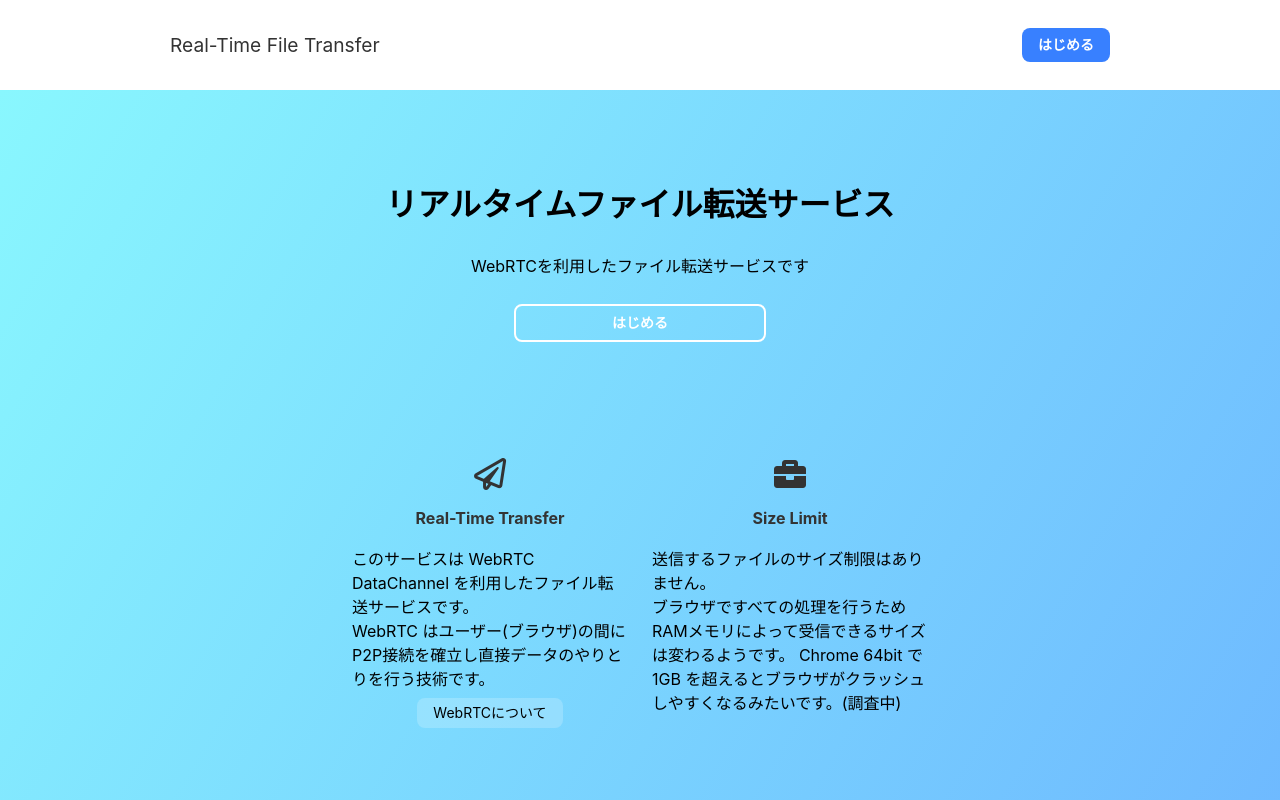
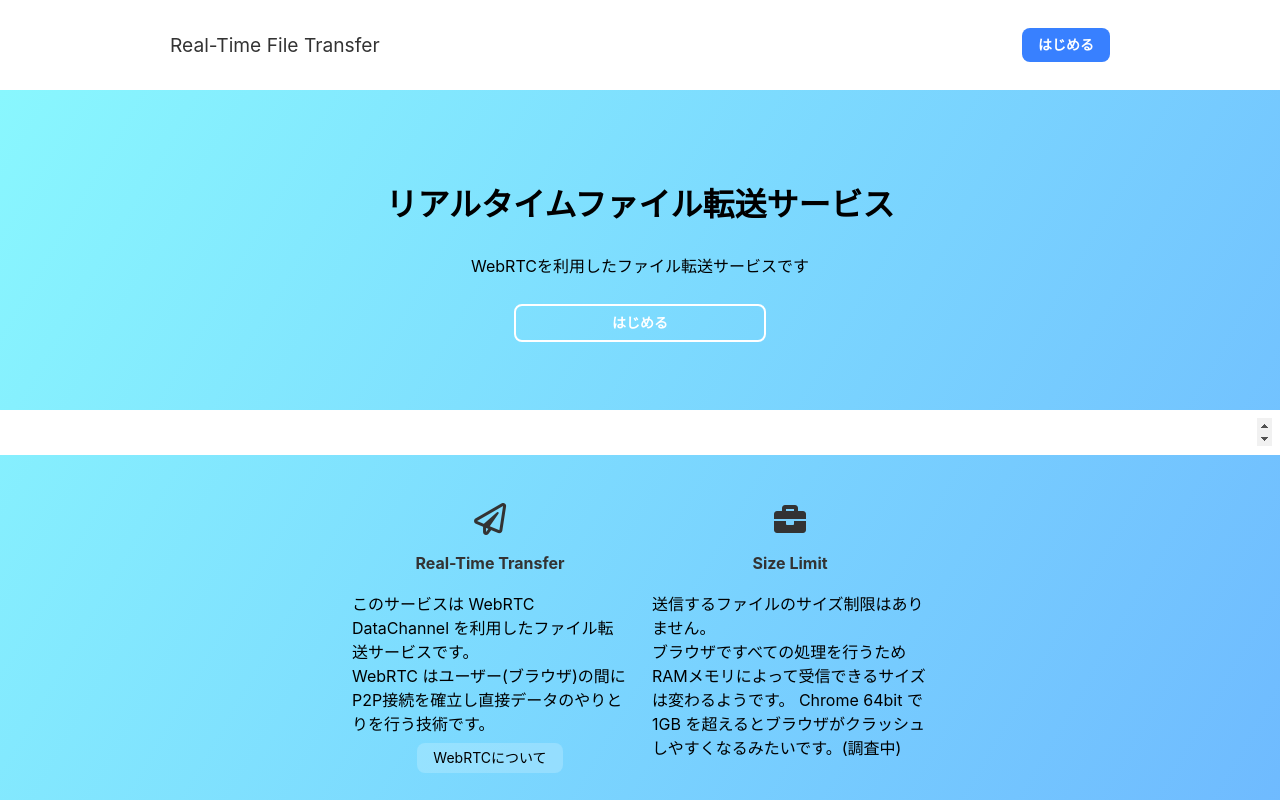
Before and after one commit to ryo4004/rts, a React (Create React App) app in the folder client/: page / in a window 1280 px wide. Shown: the top 800 px of the page. Built offline with nearby package versions, Linux system fonts and the light colour scheme.

Commit message:
ホーム画面にid入力inputを追加

```diff
--- a/client/src/Actions/Status.ts
+++ b/client/src/Actions/Status.ts
@@ -1,3 +1,5 @@
+import { push } from 'react-router-redux'
+
 import { divisionWidth } from '../Library/Library'
 
 import type { Dispatch } from 'redux'
@@ -57,3 +59,9 @@ const setAvailable = (available: boolean) => ({
   type: ACTION_TYPE.setAvailable,
   payload: { available },
 })
+
+export const openGuest = (location: string) => {
+  return (dispatch: Dispatch) => {
+    dispatch(push(location))
+  }
+}
--- /dev/null
+++ b/client/src/Component/Components/InputModal/InputModal.scss
@@ -0,0 +1,11 @@
+.input {
+  input {
+    width: 100%;
+    padding: 8px;
+    border: 0;
+    font-size: 24px;
+    text-align: center;
+    box-sizing: border-box;
+    letter-spacing: 8px;
+  }
+}
--- /dev/null
+++ b/client/src/Component/Components/InputModal/InputModal.tsx
@@ -0,0 +1,55 @@
+import React, { Component } from 'react'
+import './InputModal.scss'
+
+export const InputModal = ({ replace }: { replace: (location: string) => void }) => {
+  return <Input inputRef={null} replace={replace} />
+}
+
+type InputProps = {
+  inputRef: any
+  replace: (location: string) => void
+}
+
+type InputState = {
+  input: string
+}
+
+class Input extends Component<InputProps, InputState> {
+  private inputRef = React.createRef<HTMLInputElement>()
+
+  constructor(props: InputProps) {
+    super(props)
+    this.inputRef = React.createRef()
+    this.state = {
+      input: '',
+    }
+  }
+
+  componentDidMount() {
+    if (this.inputRef) {
+      this.inputRef.current?.focus()
+    }
+  }
+
+  componentDidUpdate() {
+    const { input } = this.state
+    if (input.length === 6 && Number.isInteger(parseInt(input))) {
+      this.setState({ input: '' })
+      this.props.replace('/' + input)
+    }
+  }
+
+  render() {
+    return (
+      <div className="input">
+        <input
+          ref={this.inputRef}
+          value={this.state.input}
+          onChange={(e) => this.setState({ input: e.target.value })}
+          type="number"
+          pattern="\d*"
+        />
+      </div>
+    )
+  }
+}
--- a/client/src/Component/Pages/Home/Home.tsx
+++ b/client/src/Component/Pages/Home/Home.tsx
@@ -2,8 +2,10 @@ import { Component } from 'react'
 import { Link } from 'react-router-dom'
 import { connect } from 'react-redux'
 
-import { prepare } from '../../../Actions/Status'
+import { prepare, openGuest } from '../../../Actions/Status'
 import { Footer } from '../../Components/Footer/Footer'
+
+import { InputModal } from '../../Components/InputModal/InputModal'
 
 import { mobileClass } from '../../../Library/Library'
 
@@ -24,6 +26,9 @@ function mapDispatchToProps(dispatch: any) {
   return {
     prepare() {
       dispatch(prepare())
+    },
+    openGuest(location: string) {
+      dispatch(openGuest(location))
     },
   }
 }
@@ -67,6 +72,7 @@ class Home extends Component<Props> {
               </div>
             </div>
           </div>
+          <InputModal replace={this.props.openGuest} />
           <div className="guide">
             <div className={'feature' + mobileMode}>
               <div>
--- a/client/src/Store/Store.ts
+++ b/client/src/Store/Store.ts
@@ -20,6 +20,7 @@ export interface State {
   connection: ConnectionState
   sender: SenderState
   receiver: ReceiverState
+  router: any
 }
 
 // historyはsrc/App.jsから渡す
--- a/client/src/index.scss
+++ b/client/src/index.scss
@@ -182,7 +182,7 @@ button {
       margin: 0;
       border-top: 0.55px solid #dbdbdf;
 
-      & > button {
+      button {
         display: inline-block;
         width: 50%;
         height: 44px;
```
